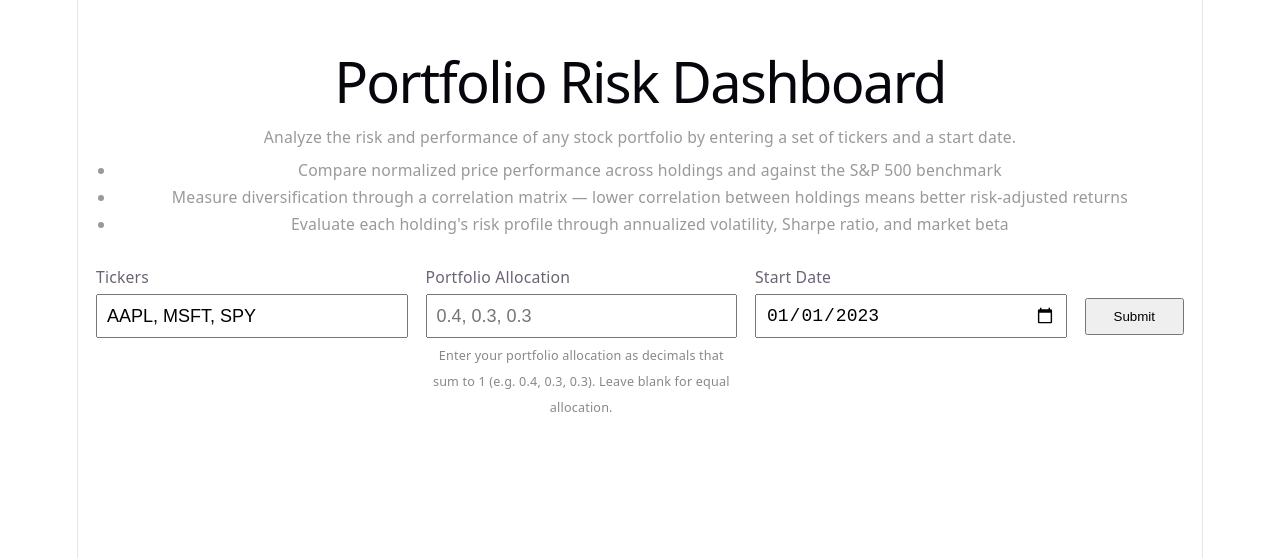
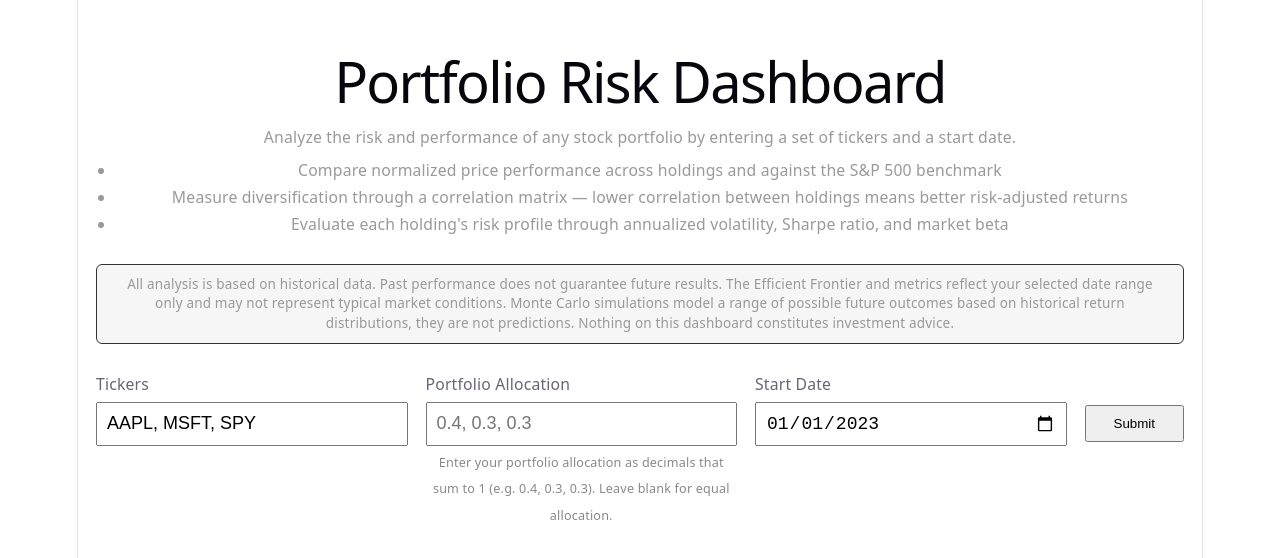
Before and after one commit to JonathanC12/portfolio-risk-dashboard, a React app in the folder frontend/: page / in a window 1280 px wide. Shown: the top 558 px of the page. Built offline with nearby package versions, Linux system fonts and the light colour scheme; the HTML template or start-up script is replaced by a standard one.

Commit message:
Add global disclaimer and chart-specific limitation notes

```diff
--- a/frontend/src/App.css
+++ b/frontend/src/App.css
@@ -22,6 +22,17 @@
 
 .app-intro li {
   margin-bottom: 0.2rem;
+}
+
+.disclaimer-box {
+  margin: 0 0 1.5rem;
+  padding: 0.55rem 0.85rem;
+  font-size: 0.75rem;
+  line-height: 1.45;
+  color: #999;
+  background: rgba(128, 128, 128, 0.07);
+  border: 1px solid #333;
+  border-radius: 6px;
 }
 
 .ticker-input {
@@ -128,6 +139,16 @@
   margin-top: 0.75rem;
   font-size: 0.8rem;
   color: #888;
+}
+
+.chart-note {
+  margin-top: 0.5rem;
+  font-size: 0.75rem;
+  color: #888;
+}
+
+.metrics-table-container .chart-note {
+  margin-top: 0.6rem;
 }
 
 .chart-reference-box {
--- a/frontend/src/App.jsx
+++ b/frontend/src/App.jsx
@@ -116,6 +116,15 @@ function App() {
         </ul>
       </div>
 
+      <div className="disclaimer-box">
+        All analysis is based on historical data. Past performance does not
+        guarantee future results. The Efficient Frontier and metrics reflect
+        your selected date range only and may not represent typical market
+        conditions. Monte Carlo simulations model a range of possible future
+        outcomes based on historical return distributions, they are not
+        predictions. Nothing on this dashboard constitutes investment advice.
+      </div>
+
       <TickerInput
         tickers={tickers}
         startDate={startDate}
--- a/frontend/src/components/EfficientFrontierChart.jsx
+++ b/frontend/src/components/EfficientFrontierChart.jsx
@@ -112,6 +112,12 @@ function EfficientFrontierChart({ frontier }) {
         Use this to see whether reallocating toward the star could improve
         your risk-adjusted returns relative to your current holdings.
       </p>
+      <p className="chart-note">
+        Note: Optimal weights reflect historical performance over your
+        selected period only. Short date ranges or unusual market conditions
+        may produce concentrated or unintuitive allocations. Do not use these
+        weights as direct investment guidance.
+      </p>
     </div>
   );
 }
--- a/frontend/src/components/MetricsTable.jsx
+++ b/frontend/src/components/MetricsTable.jsx
@@ -36,6 +36,7 @@ function MetricsTable({ metrics }) {
   const tickers = Object.keys(metrics);
 
   return (
+    <div className="metrics-table-container">
       <table className="metrics-table">
         <thead>
           <tr>
@@ -68,6 +69,12 @@ function MetricsTable({ metrics }) {
           })}
         </tbody>
       </table>
+      <p className="chart-note">
+        Note: Sharpe ratios are calculated using a 0% risk-free rate.
+        Comparing against a realistic risk-free rate of 4-5% would produce
+        lower Sharpe values across all holdings.
+      </p>
+    </div>
   );
 }
 
--- a/frontend/src/components/MonteCarloChart.jsx
+++ b/frontend/src/components/MonteCarloChart.jsx
@@ -117,6 +117,11 @@ function MonteCarloChart({ monteCarlo }) {
         a 90% probability the portfolio ends between the red and green lines
         at the end of the horizon.
       </div>
+      <p className="chart-note">
+        Note: Simulations assume returns follow a normal distribution
+        calibrated to historical data. This may underestimate tail risk
+        during periods of market stress or structural change.
+      </p>
     </div>
   );
 }
```
Lines whose indentation alone changed are shown as unchanged.
